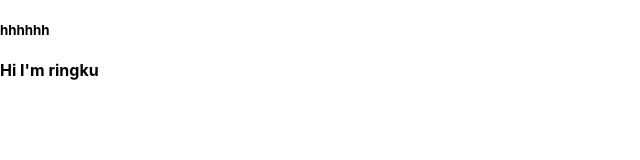
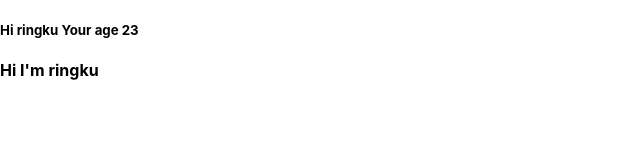
Before and after one commit to Harun-or-rashid/reract-core-features-practice, a React (Create React App) app: page / in a window 1280 px wide. Shown: the top 160 px of the page, without its empty margins (0-640 px from the left). Built offline with nearby package versions, Linux system fonts and the light colour scheme.

Commit message:
state added

```diff
--- a/src/component/app.jsx
+++ b/src/component/app.jsx
@@ -3,8 +3,16 @@ import React ,{Component} from 'react';
 import './profile'
 import Index from './profile';
 class App extends Component{
+    state={
+        person:[
+            {
+        name:'ringku',
+        age:23
+            }
+        ]
+    }
     render(){
-        return <h5>hhhhhh</h5>
+    return <h5>Hi {this.state.person[0].name} Your age {this.state.person[0].age}</h5>
     }
 }
 export default App
```
